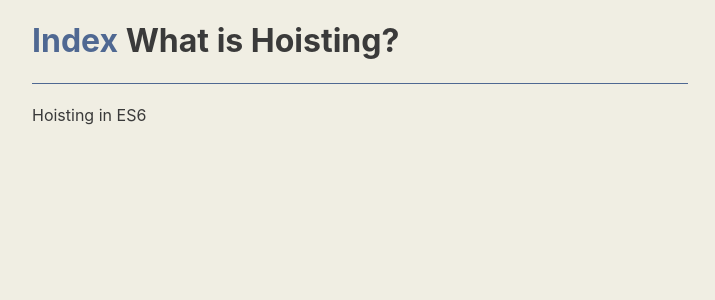
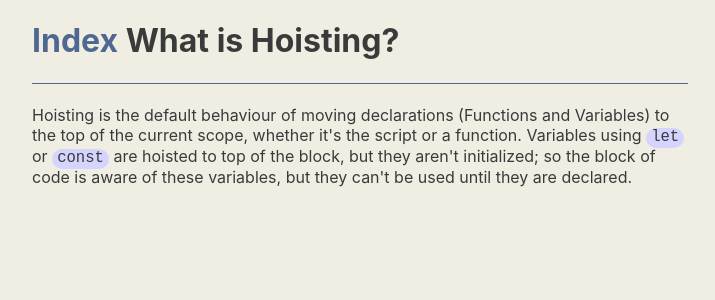
Before and after one commit to drbzyx/es6-concepts, a Next.js app in the folder app/: page /hoisting in a window 1280 px wide. Shown: the top 300 px of the page, without its empty margins (280-995 px from the left). Built offline with nearby package versions, Linux system fonts and the light colour scheme.

Commit message:
Pages(Hoisting): Add content

```diff
--- a/app/pages/hoisting.js
+++ b/app/pages/hoisting.js
@@ -1,11 +1,18 @@
-import { Heading, Main, Paragraph, Section } from '../components'
+import { Code, Heading, Main, Paragraph, Section } from '../components'
 
 export default function Hoisting() {
   return (
     <Main>
       <Heading>What is Hoisting?</Heading>
       <Section>
-        <Paragraph>Hoisting in ES6</Paragraph>
+        <Paragraph>
+          Hoisting is the default behaviour of moving declarations (Functions
+          and Variables) to the top of the current scope, whether it's the
+          script or a function. Variables using <Code>let</Code> or{' '}
+          <Code>const</Code> are hoisted to top of the block, but they aren't
+          initialized; so the block of code is aware of these variables, but
+          they can't be used until they are declared.
+        </Paragraph>
       </Section>
     </Main>
   )
```
